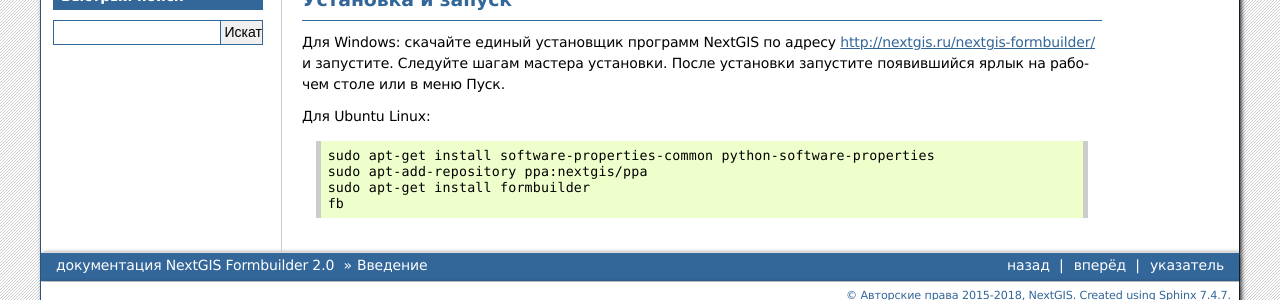
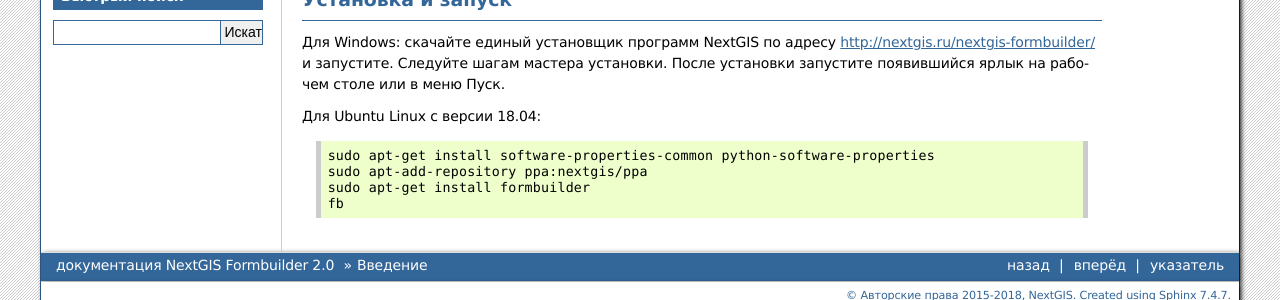
Before and after one commit to nextgis/docs_formbuilder, a Sphinx documentation site: the page built from source/intro.rst, in a window 1280 px wide. Shown: the part 453-753 px from the top of the page. Built offline with Sphinx 7.4.7, drawn with Linux system fonts in a browser that asks for light colours; formulas are drawn with MathJax 3.

Commit message:
Update intro.rst

```diff
--- a/source/intro.rst
+++ b/source/intro.rst
@@ -40,7 +40,7 @@
 
 Для Windows: скачайте единый установщик программ NextGIS по адресу http://nextgis.ru/nextgis-formbuilder/ и запустите. Следуйте шагам мастера установки. После установки запустите появившийся ярлык на рабочем столе или в меню Пуск.
 
-Для Ubuntu Linux:
+Для Ubuntu Linux с версии 18.04:
 
 .. code-block:: bash
 
```
